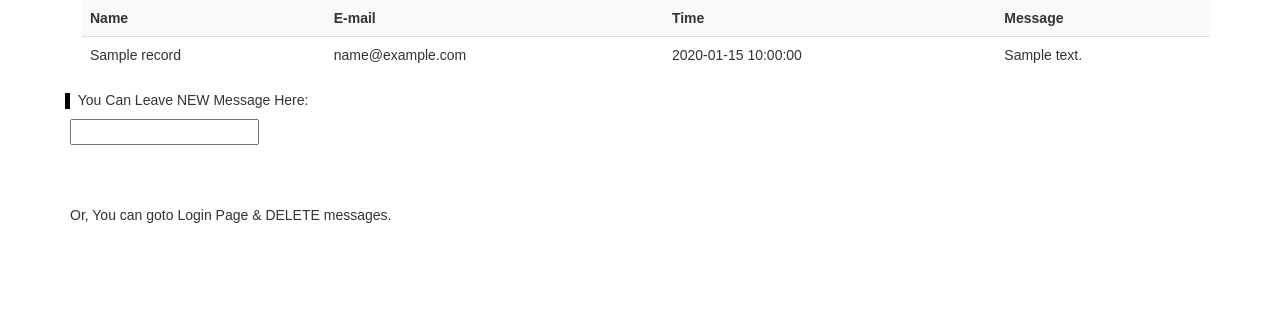
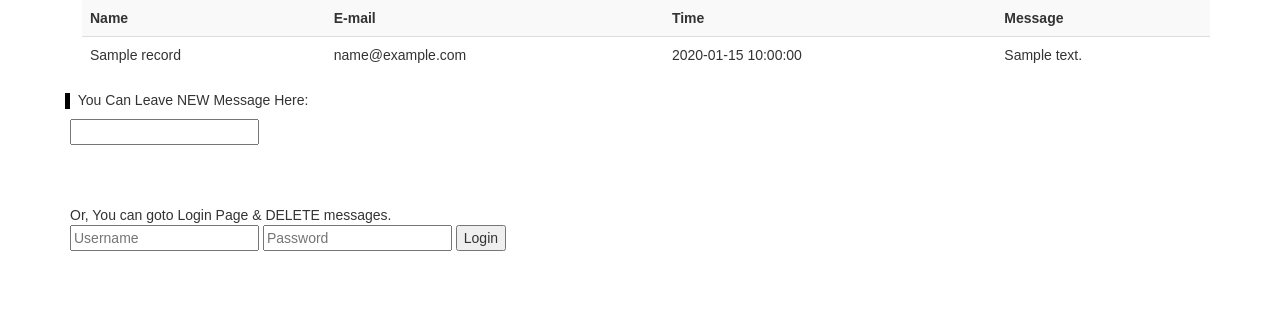
Before and after one commit to Sharuru/MessageBoard-with-Web.py, a Python web app: template templates/index.html in a window 1280 px wide. Shown: the part 240-570 px from the top of the page. Run offline with Jinja, Linux system fonts and the light colour scheme; the template is opened without the code that fills it: most values are stand-ins (such as "Sample title", 1, 10 or a date in 2020); form fields are guessed from the names that the template uses.

Commit message:
remove `loginbutton` from IndexHandler

```diff
--- a/templates/index.html
+++ b/templates/index.html
@@ -69,8 +69,11 @@
         Or, You can goto Login Page & DELETE messages.
         <br>
 
-        <form action="/logIn" method="GET">
-            {{ loginbutton.render() }}
+        <form action="/logIn" method="POST">
+            <!-- name 和 logInForm 的 field 是对应的 -->
+            <input type="text" name="adusername" placeholder="Username">
+            <input type="password" name="adpassword" placeholder="Password">
+            <input type="submit" value="Login">
         </form>
     </div>
 
```
Also changed, not shown: code.py (+4 -9 lines).
